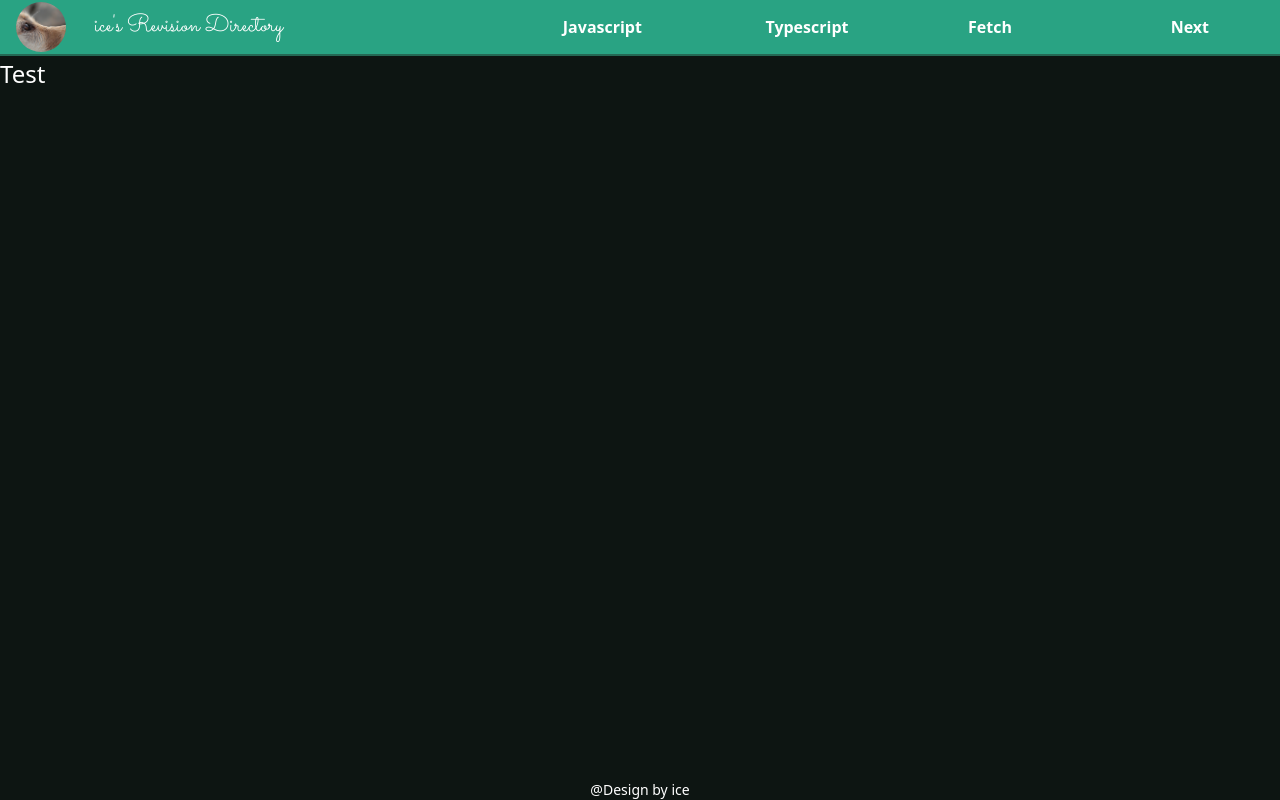
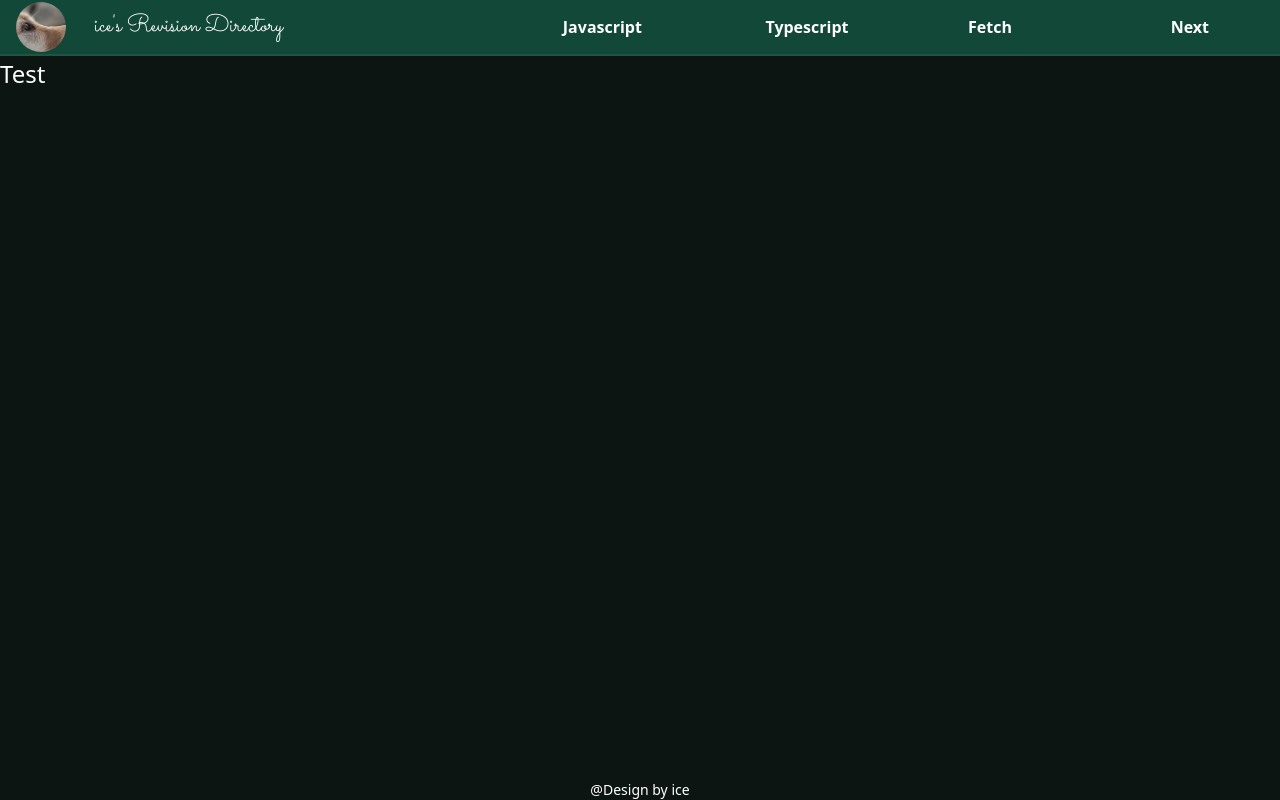
Before and after one commit to icenatsu/notions_typescript, a Next.js app: page / in a window 1280 px wide. Built offline with nearby package versions, Linux system fonts and the light colour scheme.

Commit message:
fix: - contrast

```diff
--- a/app/components/Navbar.tsx
+++ b/app/components/Navbar.tsx
@@ -18,7 +18,7 @@ const Navbar = () => {
 
   return (
     <>
-      <nav className="relative flex h-14 items-center bg-jade9 border-b-2 border-b-jade7">
+      <nav className="relative flex h-14 items-center bg-jade5 border-b-2 border-b-jade6">
         <div className="grow-[0.1] p-4">
           <Image
             className="rounded-full"
```
